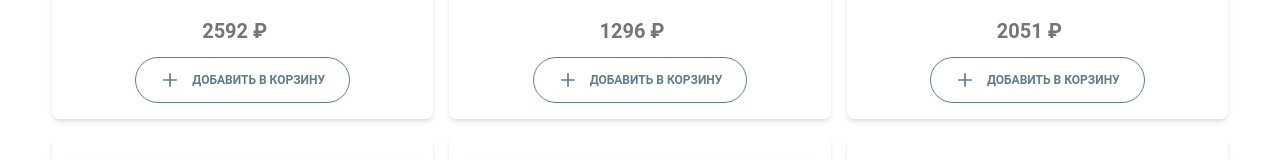
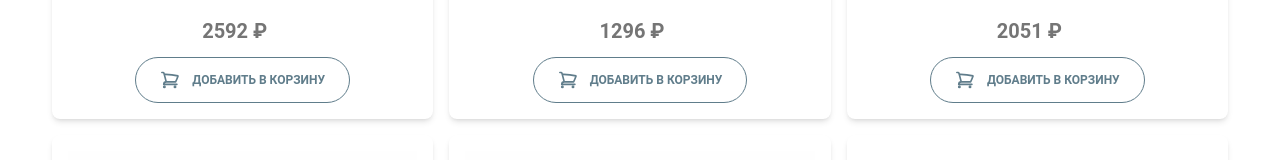
Before and after one commit to DyingInAMinor/spa-e-commerce-website, a React (Vite) app: page / in a window 1280 px wide. Shown: the part 640-800 px from the top of the page. Built offline with nearby package versions, Linux system fonts and the light colour scheme.

Commit message:
Search by name updated

```diff
--- a/src/pages/products/product.jsx
+++ b/src/pages/products/product.jsx
@@ -7,9 +7,12 @@ import {
   CardBody,
   Typography,
   Button,
+  ButtonGroup,
+  MinusIcon,
+  PlusIcon,
 } from "@material-tailwind/react";
 
-import { PlusIcon } from "@heroicons/react/24/outline";
+import { ShoppingCartIcon } from "@heroicons/react/24/outline";
 
 const HighlightText = ({ text, highlight }) => {
   // Create a regular expression to match the highlight text
@@ -51,17 +54,30 @@ export const Product = (props) => {
         </p>
         <div className="flex items-center gap-3 justify-center mt-3">
           <Button
-            onClick={() => addToCart(id)}
             color="blue-gray"
             className="flex grow-0 items-center gap-3 rounded-3xl focus:scale-100"
             variant="outlined"
             size="md"
+            onClick={() => addToCart(id)}
           >
-            <PlusIcon strokeWidth={2} className="h-5 w-5" /> Добавить в корзину{" "}
+            <ShoppingCartIcon strokeWidth={2} className="h-5 w-5" /> Добавить в
+            корзину{" "}
             {cartItemAmount > 0 && (
-              <>
-                <p className="text-lg mb-1">({cartItemAmount})</p>
-              </>
+              <div className="flex flex-col w-max gap-4">
+                {/* <p className="text-lg  min-h-0 min-w-0 mb-1">
+                    ({cartItemAmount})
+                  </p> */}
+
+                {/* <ButtonGroup>
+                  <Button>
+                    <MinusIcon strokeWidth={4} className="h-3 w-3" />
+                  </Button>
+                  <Button>({cartItemAmount})</Button>
+                  <Button>
+                    <PlusIcon strokeWidth={4} className="h-3 w-3" />
+                  </Button>
+                </ButtonGroup> */}
+              </div>
             )}
           </Button>
         </div>
--- a/src/pages/products/products.jsx
+++ b/src/pages/products/products.jsx
@@ -3,14 +3,7 @@ import { PRODUCTS } from "../../productsList";
 import { Product } from "./product";
 import { ProductsContext } from "../../context/products-context";
 
-import {
-  Menu,
-  MenuHandler,
-  MenuList,
-  MenuItem,
-  Button,
-  Input,
-} from "@material-tailwind/react";
+import { Button, Input, Typography } from "@material-tailwind/react";
 
 import {
   AdjustmentsVerticalIcon,
@@ -23,7 +16,6 @@ export const SortingMenu = (props) => {
   const [isInputVisible, setIsInputVisible] = useState(false);
   const [sortPriceType, setSortPriceType] = useState("asc");
   const [inputState, setInputState] = useState("");
-  // const [filteredProducts, setFilteredProducts] = useState([]);
 
   const sortingByName = (inputState) => {
     const filtered = productsGrid.filter((product) =>
@@ -130,6 +122,15 @@ export const Products = () => {
         />{" "}
       </div>
 
+      {filteredProducts.length === 0 ? (
+        <div className="flex justify-center items-center h-screen">
+          <Typography className="text-center" color="blue-gray" textGradient>
+            <div className="text-2xl font-sans font-semibold">
+              Мы ничего не нашли : (
+            </div>
+          </Typography>
+        </div>
+      ) : (
         <div className="grid grid-cols-1 sm:grid-cols-2 md:grid-cols-3 gap-4 pl-5 pr-5 mt-5">
           {filteredProducts.map((product, index) => (
             <Product
@@ -139,6 +140,7 @@ export const Products = () => {
             />
           ))}
         </div>
+      )}
     </div>
   );
 };
```
Lines whose indentation alone changed are shown as unchanged.
